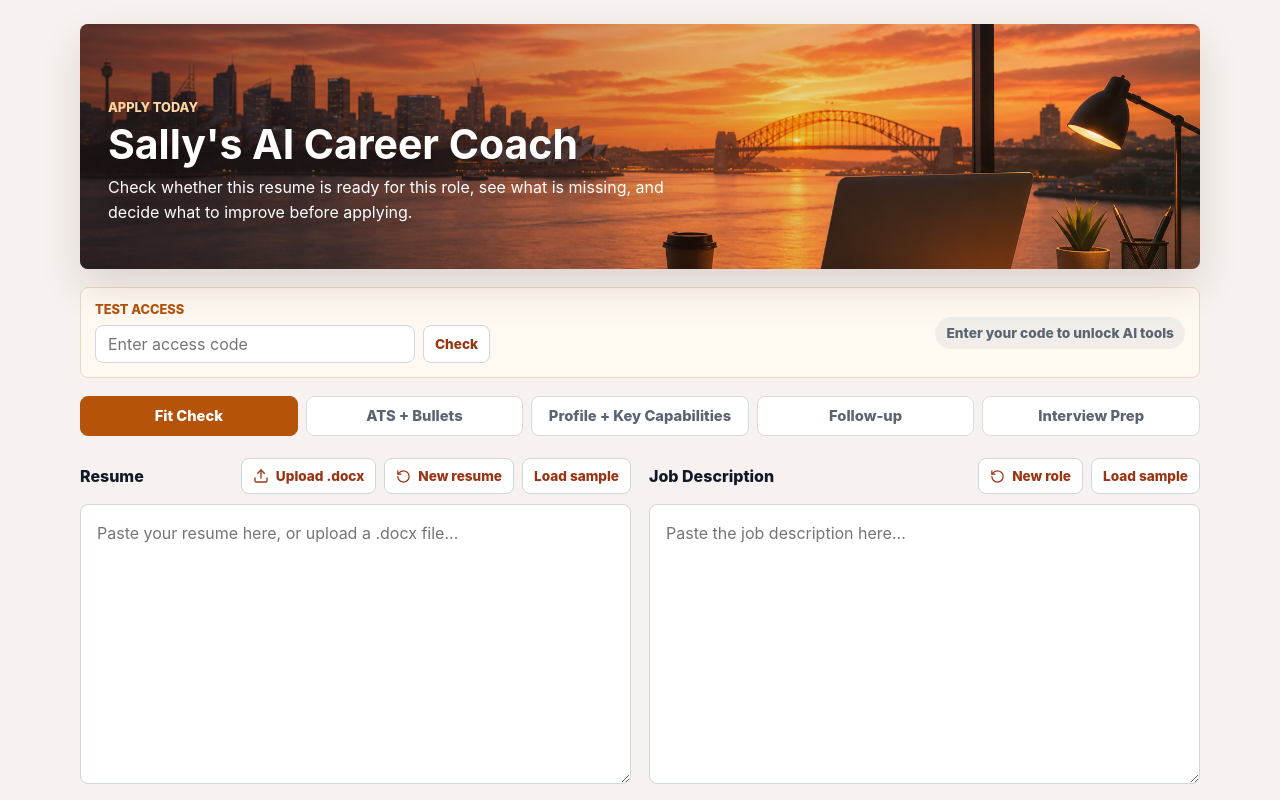
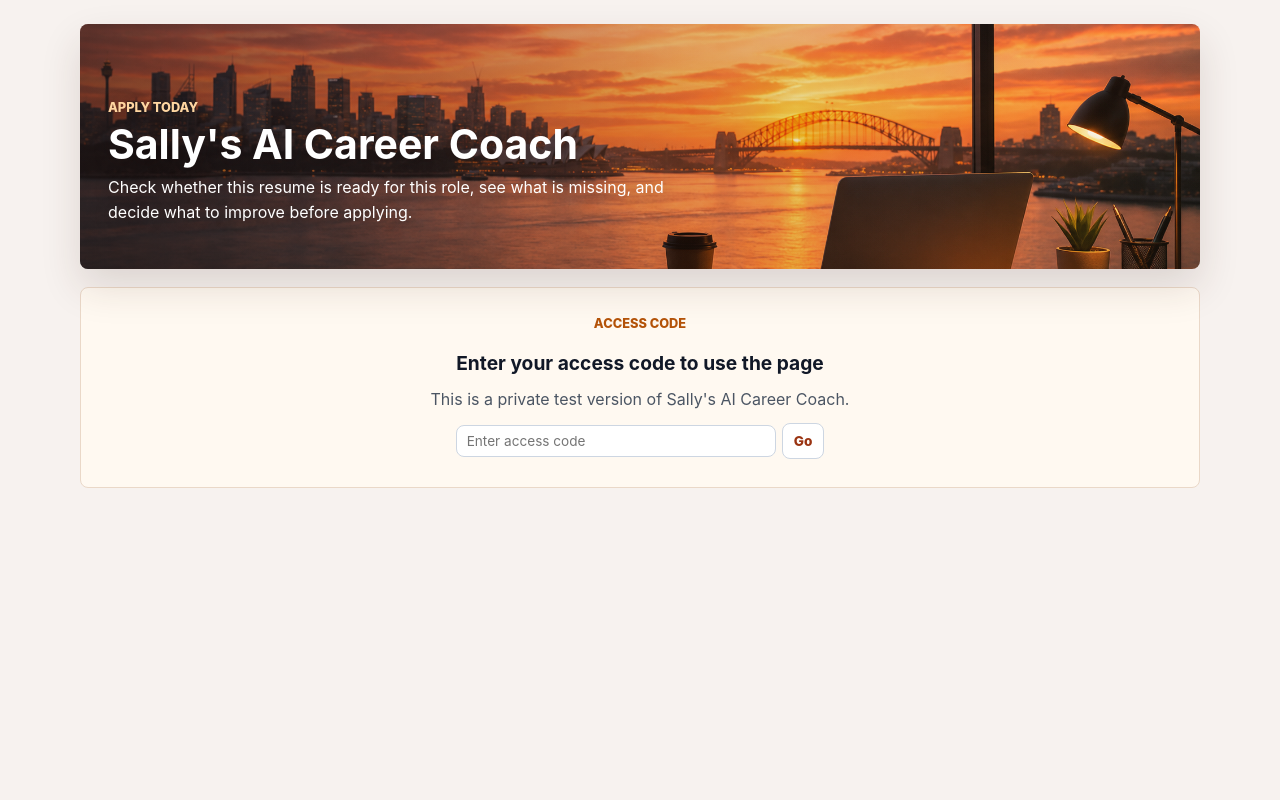
Before and after one commit to sallyrandall7-maker/rolefitai, a React (Vite) app: page / in a window 1280 px wide. Shown: the top 800 px of the page. Built offline with nearby package versions, Linux system fonts and the light colour scheme.

Commit message:
adding access code

```diff
--- a/src/App.jsx
+++ b/src/App.jsx
@@ -22,6 +22,7 @@ const ACCESS_URL = import.meta.env.PROD
   ? "/api/access"
   : "http://127.0.0.1:8787/api/access";
 const ACCESS_CODE_STORAGE_KEY = "sallyCareerCoachAccessCode";
+const TESTER_ACCESS_SESSION_MS = 20 * 60 * 1000;
 
 const moduleTabs = [
   "Fit Check",
@@ -87,13 +88,13 @@ function App() {
   const [knownContext, setKnownContext] = useState("");
   const [companyName, setCompanyName] = useState("");
   const [interviewerName, setInterviewerName] = useState("");
-  const [accessCode, setAccessCode] = useState(() =>
-    window.localStorage.getItem(ACCESS_CODE_STORAGE_KEY) || ""
-  );
-  const [accessStatus, setAccessStatus] = useState(null);
+  const [accessCode, setAccessCode] = useState(() => readSavedAccess().code);
+  const [accessStatus, setAccessStatus] = useState(() => readSavedAccess().status);
+  const [accessVerifiedAt, setAccessVerifiedAt] = useState(() => readSavedAccess().verifiedAt);
   const [isCheckingAccess, setIsCheckingAccess] = useState(false);
   const [activeStep, setActiveStep] = useState("Fit Check");
   const currentStep = activeStep;
+  const hasValidAccess = hasActiveAccess(accessStatus, accessVerifiedAt);
   const activeLoadingSteps = isPreparingInterview
     ? interviewPrepLoadingSteps
     : isGeneratingContactNote
@@ -133,11 +134,21 @@ function App() {
   ]);
 
   useEffect(() => {
-    const savedCode = window.localStorage.getItem(ACCESS_CODE_STORAGE_KEY);
-
-    if (savedCode) {
-      handleAccessCheck(savedCode, { silent: true });
-    }
+    const savedAccess = readSavedAccess();
+
+    if (!savedAccess.code) {
+      return;
+    }
+
+    if (!hasActiveAccess(savedAccess.status, savedAccess.verifiedAt)) {
+      clearSavedAccess();
+      setAccessCode("");
+      setAccessStatus(null);
+      setAccessVerifiedAt(0);
+      return;
+    }
+
+    handleAccessCheck(savedAccess.code, { silent: true });
   }, []);
 
   async function handleAccessCheck(codeToCheck = accessCode, options = {}) {
@@ -173,8 +184,9 @@ function App() {
       }
 
       setAccessCode(trimmedCode);
-      window.localStorage.setItem(ACCESS_CODE_STORAGE_KEY, trimmedCode);
       setAccessStatus(data.accessStatus || null);
+      setAccessVerifiedAt(Date.now());
+      saveAccess(trimmedCode, data.accessStatus || null);
     } catch (requestError) {
       if (!options.silent) {
         setError(getFriendlyRequestError(requestError));
@@ -187,7 +199,27 @@ function App() {
   function updateAccessStatusFromResponse(data) {
     if (data?.accessStatus) {
       setAccessStatus(data.accessStatus);
-    }
+      setAccessVerifiedAt(Date.now());
+      saveAccess(accessCode, data.accessStatus);
+    }
+  }
+
+  function handleChangeAccessCode() {
+    clearSavedAccess();
+    setAccessCode("");
+    setAccessStatus(null);
+    setAccessVerifiedAt(0);
+    setError("");
+  }
+
+  function requireActiveAccess() {
+    if (hasActiveAccess(accessStatus, accessVerifiedAt)) {
+      return true;
+    }
+
+    handleChangeAccessCode();
+    setError("Enter your access code to use the page.");
+    return false;
   }
 
   async function handleDocxUpload(event) {
@@ -216,6 +248,8 @@ function App() {
   }
 
   async function handleFitCheck() {
+    if (!requireActiveAccess()) return;
+
     setError("");
     setFitAnalysis(null);
     setLoadingStepIndex(0);
@@ -255,6 +289,8 @@ function App() {
   }
 
   async function handleBulletOptimiser() {
+    if (!requireActiveAccess()) return;
+
     setError("");
     setBulletAnalysis(null);
     setLoadingStepIndex(0);
@@ -293,6 +329,8 @@ function App() {
   }
 
   async function handleProfileOptimiser() {
+    if (!requireActiveAccess()) return;
+
     setError("");
     setProfileAnalysis(null);
     setLoadingStepIndex(0);
@@ -333,6 +371,8 @@ function App() {
   }
 
   async function handleContactNote() {
+    if (!requireActiveAccess()) return;
+
     setError("");
     setContactNote(null);
     setLoadingStepIndex(0);
@@ -372,6 +412,8 @@ function App() {
   }
 
   async function handleInterviewPrep() {
+    if (!requireActiveAccess()) return;
+
     setError("");
     setInterviewPrep(null);
     setLoadingStepIndex(0);
@@ -446,6 +488,13 @@ function App() {
 
   return (
     <main className="app-shell">
+      {hasValidAccess ? (
+        <AccessUtility
+          accessStatus={accessStatus}
+          onChangeAccessCode={handleChangeAccessCode}
+        />
+      ) : null}
+
       <section
         className="intro hero"
         style={{ backgroundImage: `url(${headerImage})` }}
@@ -460,14 +509,18 @@ function App() {
         </div>
       </section>
 
-      <AccessPanel
+      {!hasValidAccess ? (
+        <>
+          <AccessGate
             accessCode={accessCode}
-        accessStatus={accessStatus}
             isCheckingAccess={isCheckingAccess}
             onAccessCodeChange={setAccessCode}
             onCheckAccess={() => handleAccessCheck()}
           />
-
+          {error ? <p className="error-message">{error}</p> : null}
+        </>
+      ) : (
+        <>
           <ProgressSteps
             currentStep={currentStep}
             onStepChange={setActiveStep}
@@ -608,6 +661,8 @@ function App() {
               />
             )}
           </section>
+        </>
+      )}
     </main>
   );
 }
@@ -629,17 +684,47 @@ function ProgressSteps({ steps, currentStep, onStepChange }) {
   );
 }
 
-function AccessPanel({
+function AccessGate({
   accessCode,
-  accessStatus,
   isCheckingAccess,
   onAccessCodeChange,
   onCheckAccess
 }) {
   return (
-    <section className="access-panel" aria-label="Access code">
-      <div>
-        <p className="panel-label">Test access</p>
+    <section className="access-gate" aria-label="Access code">
+      <p className="panel-label">Access code</p>
+      <h2>Enter your access code to use the page</h2>
+      <p>This is a private test version of Sally's AI Career Coach.</p>
+      <AccessCodeForm
+        accessCode={accessCode}
+        isCheckingAccess={isCheckingAccess}
+        onAccessCodeChange={onAccessCodeChange}
+        onCheckAccess={onCheckAccess}
+      />
+    </section>
+  );
+}
+
+function AccessUtility({ accessStatus, onChangeAccessCode }) {
+  return (
+    <section className="access-utility" aria-label="Current access">
+      <span className={`access-status ${getAccessStatusClass(accessStatus)}`}>
+        {accessStatus?.message}
+      </span>
+      <button className="text-button" onClick={onChangeAccessCode} type="button">
+        Change access code
+      </button>
+    </section>
+  );
+}
+
+function AccessCodeForm({
+  accessCode,
+  isCheckingAccess,
+  onAccessCodeChange,
+  onCheckAccess
+}) {
+  return (
     <div className="access-form">
       <input
         value={accessCode}
@@ -658,14 +743,9 @@ function AccessPanel({
         onClick={onCheckAccess}
         type="button"
       >
-            {isCheckingAccess ? "Checking..." : "Check"}
+        {isCheckingAccess ? "..." : "Go"}
       </button>
     </div>
-      </div>
-      <div className={`access-status ${getAccessStatusClass(accessStatus)}`}>
-        {accessStatus?.message || "Enter your code to unlock AI tools"}
-      </div>
-    </section>
   );
 }
 
@@ -1463,6 +1543,66 @@ function safeList(items) {
   return Array.isArray(items) ? items.filter(Boolean) : [];
 }
 
+function readSavedAccess() {
+  try {
+    const rawAccess = window.localStorage.getItem(ACCESS_CODE_STORAGE_KEY);
+
+    if (!rawAccess) {
+      return { code: "", status: null, verifiedAt: 0 };
+    }
+
+    if (!rawAccess.trim().startsWith("{")) {
+      return { code: rawAccess, status: null, verifiedAt: 0 };
+    }
+
+    const savedAccess = JSON.parse(rawAccess);
+
+    return {
+      code: savedAccess.code || "",
+      status: savedAccess.status || null,
+      verifiedAt: Number(savedAccess.verifiedAt || 0)
+    };
+  } catch {
+    return { code: "", status: null, verifiedAt: 0 };
+  }
+}
+
+function saveAccess(code, status) {
+  if (!code || !status) {
+    clearSavedAccess();
+    return;
+  }
+
+  window.localStorage.setItem(
+    ACCESS_CODE_STORAGE_KEY,
+    JSON.stringify({
+      code,
+      status,
+      verifiedAt: Date.now()
+    })
+  );
+}
+
+function clearSavedAccess() {
+  window.localStorage.removeItem(ACCESS_CODE_STORAGE_KEY);
+}
+
+function hasActiveAccess(status, verifiedAt) {
+  if (!status) {
+    return false;
+  }
+
+  if (status.unlimited) {
+    return true;
+  }
+
+  if (!status.remaining || status.remaining <= 0) {
+    return false;
+  }
+
+  return Date.now() - Number(verifiedAt || 0) < TESTER_ACCESS_SESSION_MS;
+}
+
 function normaliseScore(score) {
   const numericScore = Number(score);
 
--- a/src/styles.css
+++ b/src/styles.css
@@ -135,33 +135,59 @@ h1 {
   background: #fff9f1;
 }
 
-.access-panel {
+.access-utility {
+  display: flex;
+  justify-content: flex-end;
+  gap: 10px;
+  align-items: center;
+  margin-bottom: 10px;
+  min-width: 0;
+}
+
+.access-gate {
   display: grid;
-  grid-template-columns: minmax(0, 1fr) auto;
-  gap: 14px;
-  align-items: center;
-  margin-bottom: 18px;
+  justify-items: center;
+  gap: 12px;
   border: 1px solid #ead8c8;
   border-radius: 8px;
-  padding: 14px;
+  padding: 28px;
   background: #fff9f1;
+  text-align: center;
+}
+
+.access-gate h2 {
+  margin: 0;
+  color: #111827;
+  font-size: 1.2rem;
+}
+
+.access-gate p:not(.panel-label) {
+  margin: 0;
+  color: #4b5563;
+  line-height: 1.5;
 }
 
 .access-form {
   display: flex;
-  gap: 8px;
+  align-items: center;
+  gap: 6px;
   min-width: 0;
 }
 
 .access-form input {
-  width: min(320px, 100%);
-  min-height: 38px;
+  width: min(320px, 70vw);
+  min-height: 32px;
   border: 1px solid #cdd6e2;
   border-radius: 8px;
-  padding: 0 12px;
+  padding: 0 10px;
   color: #1f2937;
   background: #ffffff;
+  font-size: 0.85rem;
   outline: none;
+}
+
+.access-utility .access-form input {
+  width: 150px;
 }
 
 .access-form input:focus {
@@ -171,8 +197,8 @@ h1 {
 
 .access-status {
   border-radius: 999px;
-  padding: 8px 11px;
-  font-size: 0.86rem;
+  padding: 6px 9px;
+  font-size: 0.78rem;
   font-weight: 800;
   text-align: center;
   white-space: nowrap;
@@ -192,6 +218,21 @@ h1 {
 .access-status.pending {
   color: #5b6472;
   background: #f1ede9;
+}
+
+.text-button {
+  border: 0;
+  padding: 0;
+  color: #9a3412;
+  background: transparent;
+  font-size: 0.82rem;
+  font-weight: 800;
+  cursor: pointer;
+}
+
+.text-button:hover {
+  color: #7c2d12;
+  text-decoration: underline;
 }
 
 .workspace {
@@ -1100,7 +1141,6 @@ textarea:focus,
     grid-template-columns: repeat(2, minmax(0, 1fr));
   }
 
-  .access-panel,
   .workspace,
   .module-panel-header,
   .first-page-scan,
@@ -1113,9 +1153,14 @@ textarea:focus,
     grid-template-columns: 1fr;
   }
 
+  .access-utility {
+    align-items: stretch;
+    flex-direction: column;
+  }
+
   .access-form {
     display: grid;
-    grid-template-columns: 1fr;
+    grid-template-columns: minmax(0, 1fr) auto;
   }
 
   .access-form input {
```
Also changed, not shown: 1 other file (tests, documents, lock files or other folders). Lines whose indentation alone changed are shown as unchanged.
